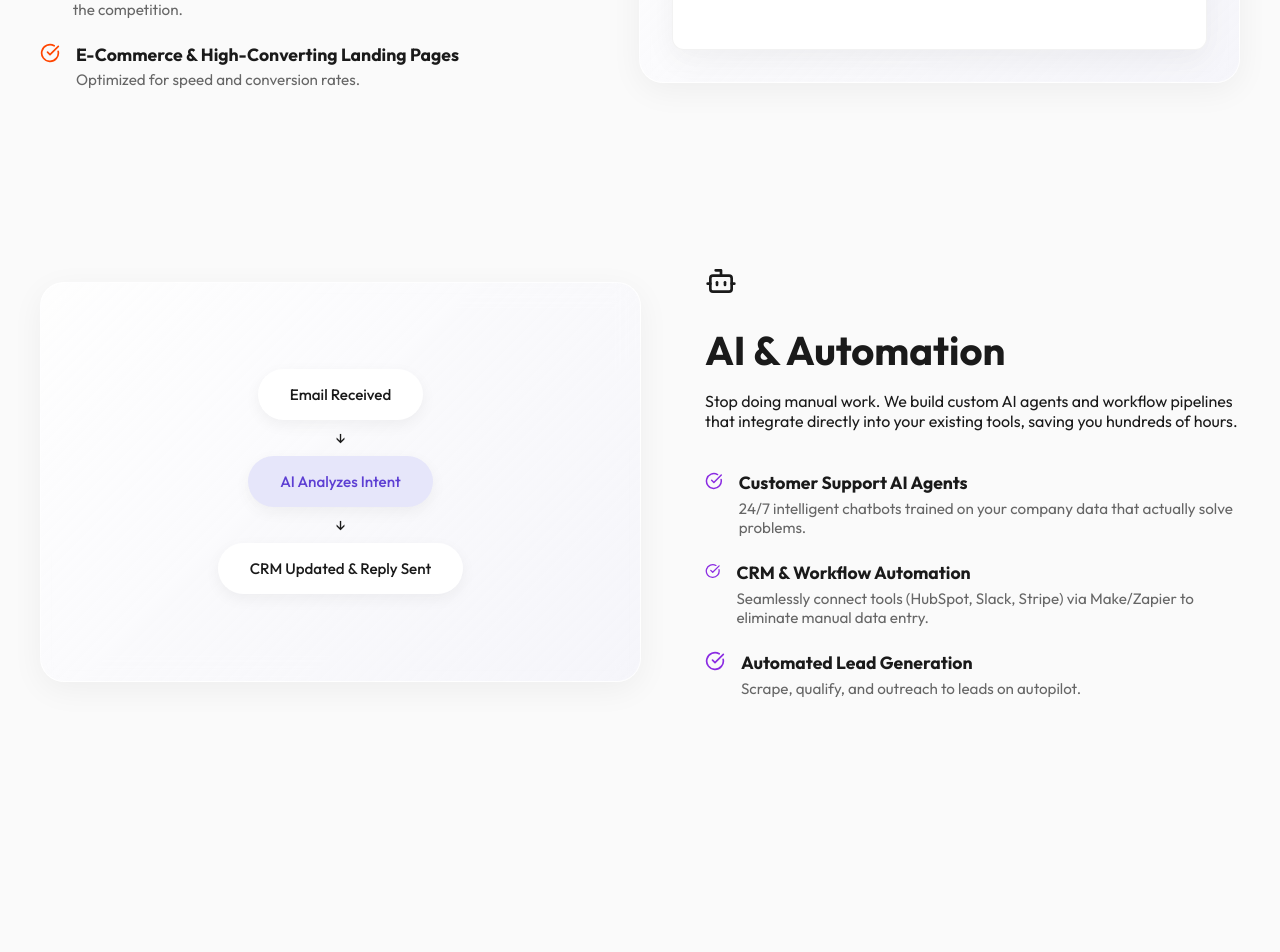
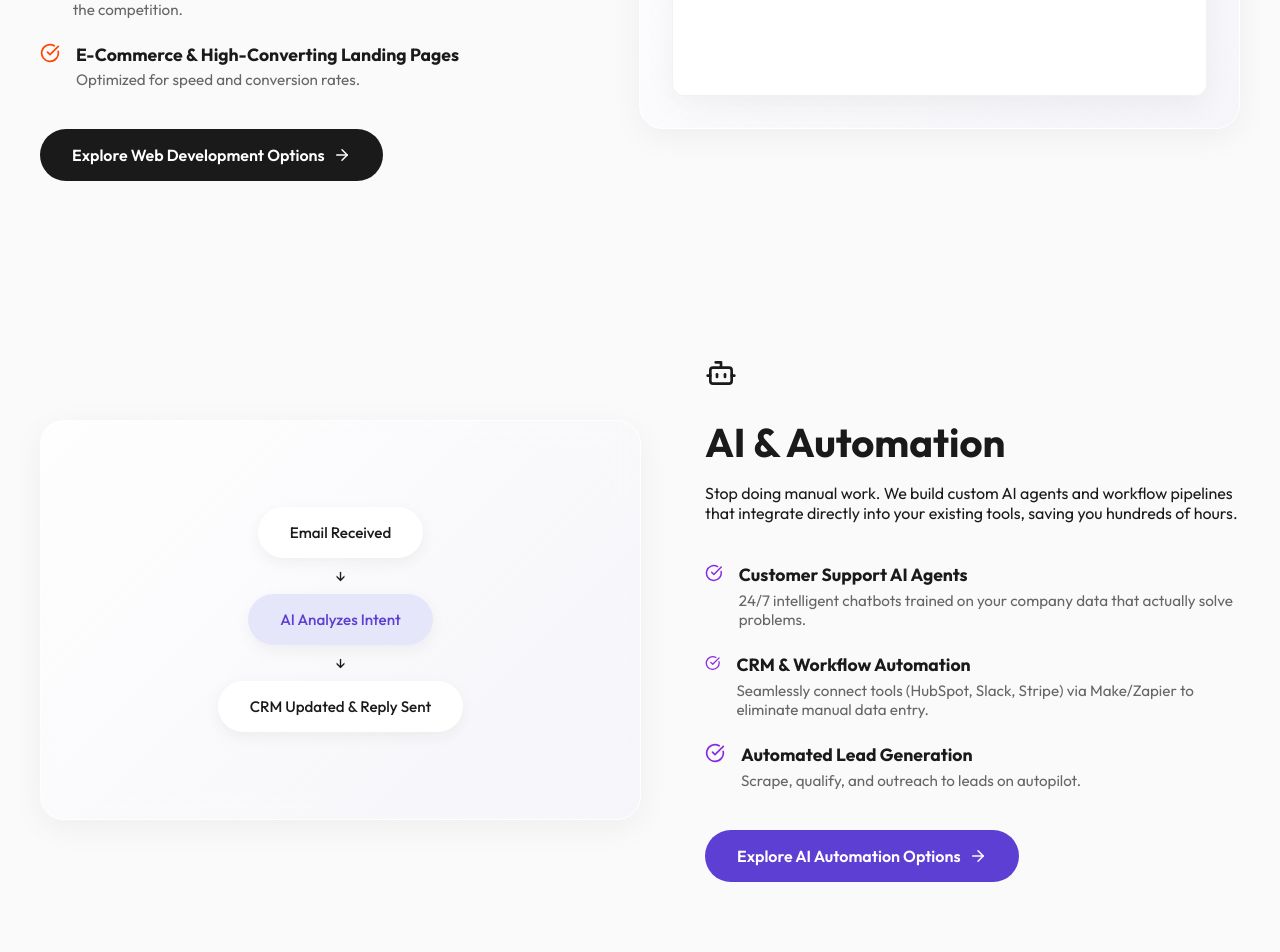
Before and after one commit to workbinodshaw-design/binodsite, a React (Vite) app: page /services in a window 1280 px wide. Shown: the part 880-1832 px from the top of the page. Built offline with nearby package versions, Linux system fonts and the light colour scheme; no server answers.

Commit message:
feat: make broad service sections clickable with explicit CTA routing to sub-pages

```diff
--- a/src/pages/ServicesPage.jsx
+++ b/src/pages/ServicesPage.jsx
@@ -1,4 +1,5 @@
 import React, { useEffect } from 'react';
+import { Link } from 'react-router-dom';
 import { Code, Bot, CheckCircle, ArrowRight } from 'lucide-react';
 import ContactSection from '../components/ContactSection';
 
@@ -56,6 +57,10 @@ const ServicesPage = () => {
               </div>
             </div>
           </div>
+
+          <Link to="/services/web-development" className="btn btn-primary" style={{ marginTop: '2.5rem', display: 'inline-flex', alignItems: 'center', gap: '0.5rem', textDecoration: 'none' }}>
+            Explore Web Development Options <ArrowRight size={18} />
+          </Link>
         </div>
 
         {/* Placeholder for an image or graphic */}
@@ -109,6 +114,10 @@ const ServicesPage = () => {
               </div>
             </div>
           </div>
+
+          <Link to="/services/ai-automation" className="btn btn-primary" style={{ marginTop: '2.5rem', display: 'inline-flex', alignItems: 'center', gap: '0.5rem', textDecoration: 'none', background: '#5D3FD3' }}>
+            Explore AI Automation Options <ArrowRight size={18} />
+          </Link>
         </div>
 
         <div className="service-detail-visual glass flex-center">
```
